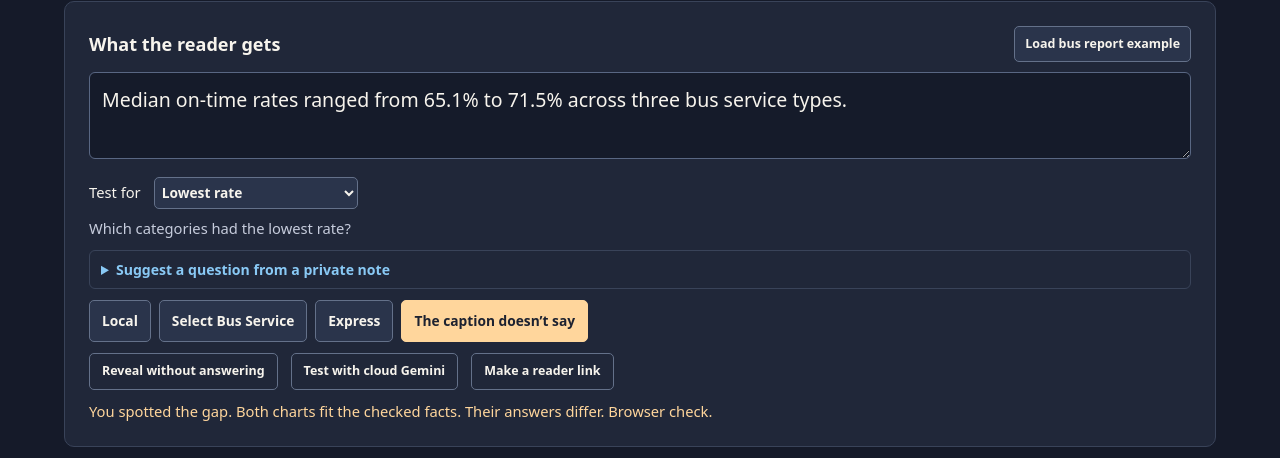
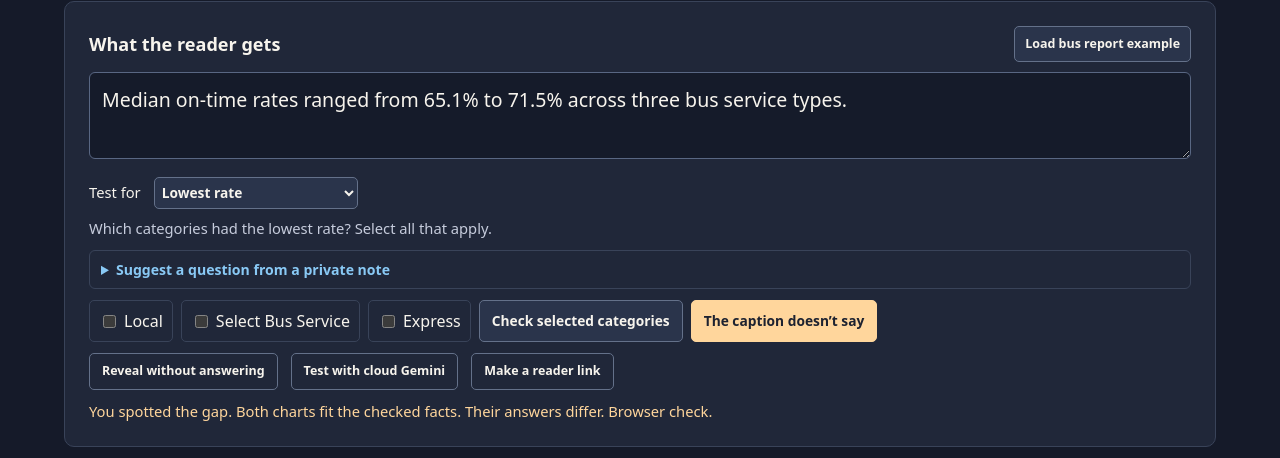
Before and after one commit to josepha-mayo/two-charts-one-caption, a website built with Vite: page index.html in a window 1280 px wide. Both pictures are taken after a click on the button "The caption doesn’t say". Shown: the part 277-735 px from the top of the page. Built offline with nearby package versions, Linux system fonts and the light colour scheme; some packages are replaced by stand-ins of ours.

Commit message:
Let editors and readers select tied rankings consistently

```diff
--- a/index.html
+++ b/index.html
@@ -49,7 +49,7 @@
           <button type="button" class="primary" id="brief-apply">Use this question</button>
         </div>
       </details>
-      <div id="reader-choices" class="choices" role="group" aria-label="Answer using only the caption"></div>
+      <div id="reader-choices" class="choices" role="group" aria-labelledby="studio-question"></div>
       <div class="controls secondary-controls">
         <button type="button" id="check">Reveal without answering</button>
         <button type="button" id="cloud-preview">Test with cloud Gemini</button>
--- a/src/check.mjs
+++ b/src/check.mjs
@@ -55,7 +55,7 @@ function answerValues(values, question) {
   return values.flatMap((value, index) => value === extreme ? [index + 1] : []);
 }
 
-function sameAnswer(a, b) {
+export function sameAnswer(a, b) {
   return a.length === b.length && a.every((index, position) => index === b[position]);
 }
 
--- a/src/main.mjs
+++ b/src/main.mjs
@@ -1,6 +1,6 @@
 import './style.css';
 import {
-  readChart, checkCaption, validateClaims, answerText, supportedDetail, fitsClaim, questionText, readQuestion,
+  readChart, checkCaption, validateClaims, answerText, sameAnswer, supportedDetail, fitsClaim, questionText, readQuestion,
 } from './check.mjs';
 import {localFacts, cloudPrompt, localPrompt, checkText, answerConstraint, reviewCloudClaims} from './draft.mjs';
 import {checkBrief, questionPrompt, questionConstraint, readQuestionDraft} from './brief.mjs';
@@ -20,6 +20,7 @@ const cutoff = el('cutoff');
 const csv = el('csv');
 const dialog = el('dialog');
 const status = el('status');
+const cutoffExample = new URLSearchParams(location.search).get('example') === 'cutoff';
 let rows, result, reviewed, candidate, snapshot;
 let firebaseConnection;
 let revision = 0;
@@ -96,6 +97,14 @@ function choiceButton(label, onClick, primary = false) {
   return button;
 }
 
+function categoryChoice(label, className) {
+  const input = make('input');
+  input.type = 'checkbox';
+  const option = make('label', undefined, className);
+  option.append(input, make('span', label));
+  return {input, option};
+}
+
 function updateExampleRefresh() {
   const restoring = chartSource === refreshedExample;
   const eligible = chartSource === originalExample && result?.status === 'explicit' &&
@@ -127,24 +136,15 @@ function invalidate() {
   const showCutoff = question.value === 'atLeast';
   el('cutoff-label').hidden = !showCutoff;
   try {
-    el('studio-question').textContent = questionText(selectedQuestion());
+    el('studio-question').textContent = `${questionText(selectedQuestion())} Select all that apply.`;
   } catch (error) {
     el('studio-question').textContent = error.message;
   }
   const unknown = choiceButton('The caption doesn’t say', () => browserCheck(null), true);
-  if (!showCutoff) {
-    el('reader-choices').replaceChildren(
-      ...rows.map(({label}, i) => choiceButton(label, () => browserCheck([i + 1]))), unknown,
-    );
-    return;
-  }
   const checks = rows.map(({label}) => {
-    const input = make('input');
-    input.type = 'checkbox';
-    input.disabled = busy;
-    const option = make('label', undefined, 'challenge-option');
-    option.append(input, make('span', label));
-    return {input, option};
+    const choice = categoryChoice(label, 'challenge-option');
+    choice.input.disabled = busy;
+    return choice;
   });
   const reveal = choiceButton('Check selected categories', () => {
     const ids = checks.flatMap(({input}, i) => input.checked ? [i + 1] : []);
@@ -152,7 +152,8 @@ function invalidate() {
     else status.textContent = 'Select at least one category, or choose an answer below.';
   });
   el('reader-choices').replaceChildren(
-    ...checks.map(({option}) => option), reveal, choiceButton('None reach the cutoff', () => browserCheck([])), unknown,
+    ...checks.map(({option}) => option), reveal,
+    ...(showCutoff ? [choiceButton('None reach the cutoff', () => browserCheck([]))] : []), unknown,
   );
 }
 
@@ -163,7 +164,7 @@ function syncActions() {
   for (const control of el('reader-choices').querySelectorAll('button, input')) control.disabled = busy;
 }
 
-function loadSample(cutoffExample = false) {
+function loadSample() {
   chartSource = originalExample;
   exampleReview = null;
   csv.value = sampleCsv;
@@ -238,7 +239,14 @@ function render(claims, alternatives = [], note = 'Browser check') {
     conflict: 'A checked fact contradicts the source chart. Revise the caption or its interpretation.',
     implied: `The checked facts force the same answer: ${names}. You can still state it directly for readers.`,
   };
-  status.textContent = text[state];
+  const resolved = state === 'explicit' || state === 'implied';
+  let feedback = '';
+  if (resolved && Array.isArray(readerAnswer)) {
+    feedback = sameAnswer(readerAnswer, expected)
+      ? 'Your selection matches the checked answer. '
+      : 'Your selection differs from the checked answer. ';
+  }
+  status.textContent = feedback + text[state];
   if (alternate) chart(el('alternate'), alternate, alternateAnswer, selected, true);
   else el('alternate').replaceChildren(make('p', state === 'explicit' || state === 'implied'
     ? 'The caption decides this question.' : 'No alternate is shown for this check.', 'empty'));
@@ -252,6 +260,11 @@ function render(claims, alternatives = [], note = 'Browser check') {
 function browserCheck(guess) {
   invalidate();
   readerAnswer = guess;
+  if (Array.isArray(guess)) {
+    for (const [index, input] of el('reader-choices').querySelectorAll('input').entries()) {
+      input.checked = guess.includes(index + 1);
+    }
+  }
   try {
     const text = checkText(caption.value);
     render(validateClaims(localFacts(rows, text), text, rows.length));
@@ -555,6 +568,7 @@ el('apply').addEventListener('click', () => {
   }
   caption.value = text;
   revision += 1;
+  readerAnswer = undefined;
   const fact = typeof selected === 'string'
     ? {type: selected, value: rows[result.expected[0] - 1].value}
     : selected;
@@ -869,10 +883,7 @@ function mountReader(packet) {
   const prompt = questionText(packet.question);
   el('reader-question').textContent = `${prompt} Select all that apply.`;
   const options = packet.labels.map((label, index) => {
-    const input = make('input');
-    input.type = 'checkbox';
-    const option = make('label', undefined, 'reader-option');
-    option.append(input, make('span', label));
+    const {input, option} = categoryChoice(label, 'reader-option');
     el('reader-options').append(option);
     return {input, label, id: index + 1};
   });
@@ -923,7 +934,7 @@ try {
   if (packet) mountReader(packet);
   else {
     readerTest = restoreReaderTest(tabStorage);
-    loadSample(new URLSearchParams(location.search).get('example') === 'cutoff');
+    loadSample();
     renderReaderTest();
   }
 } catch {
--- a/src/reader.mjs
+++ b/src/reader.mjs
@@ -1,5 +1,5 @@
 import {checkText} from './draft.mjs';
-import {readQuestion} from './check.mjs';
+import {readQuestion, sameAnswer} from './check.mjs';
 
 const PREFIX = '#reader=';
 const RESPONSE_PREFIX = 'two-charts-v1.';
@@ -154,7 +154,7 @@ export function readerCounts(test, variant) {
   const result = {correct: 0, uncertain: 0, different: 0};
   for (const {selected} of test[variant].responses) {
     if (selected === null) result.uncertain++;
-    else if (selected.length === test.expected.length && selected.every((id, i) => id === test.expected[i])) result.correct++;
+    else if (sameAnswer(selected, test.expected)) result.correct++;
     else result.different++;
   }
   return result;
```
